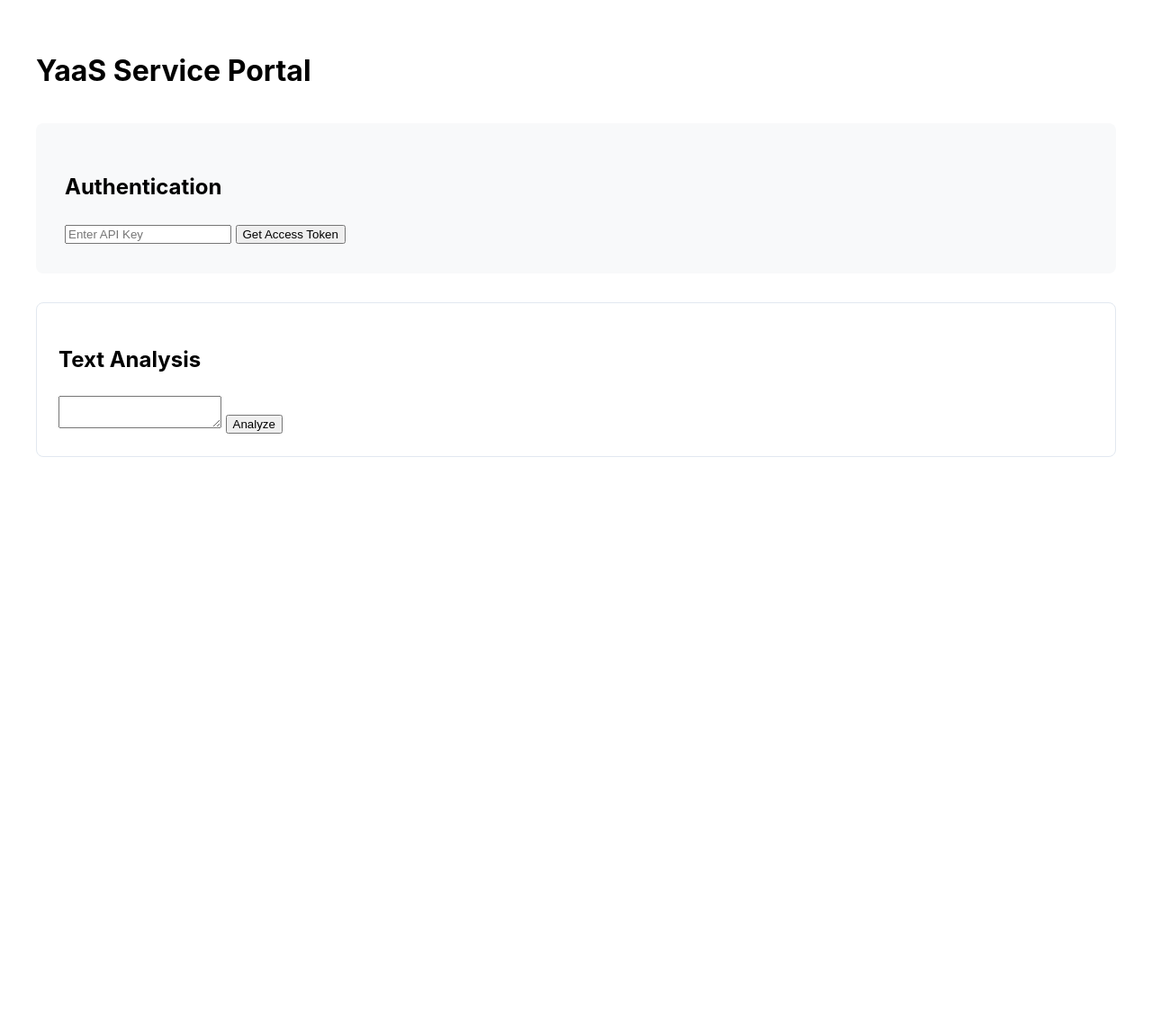
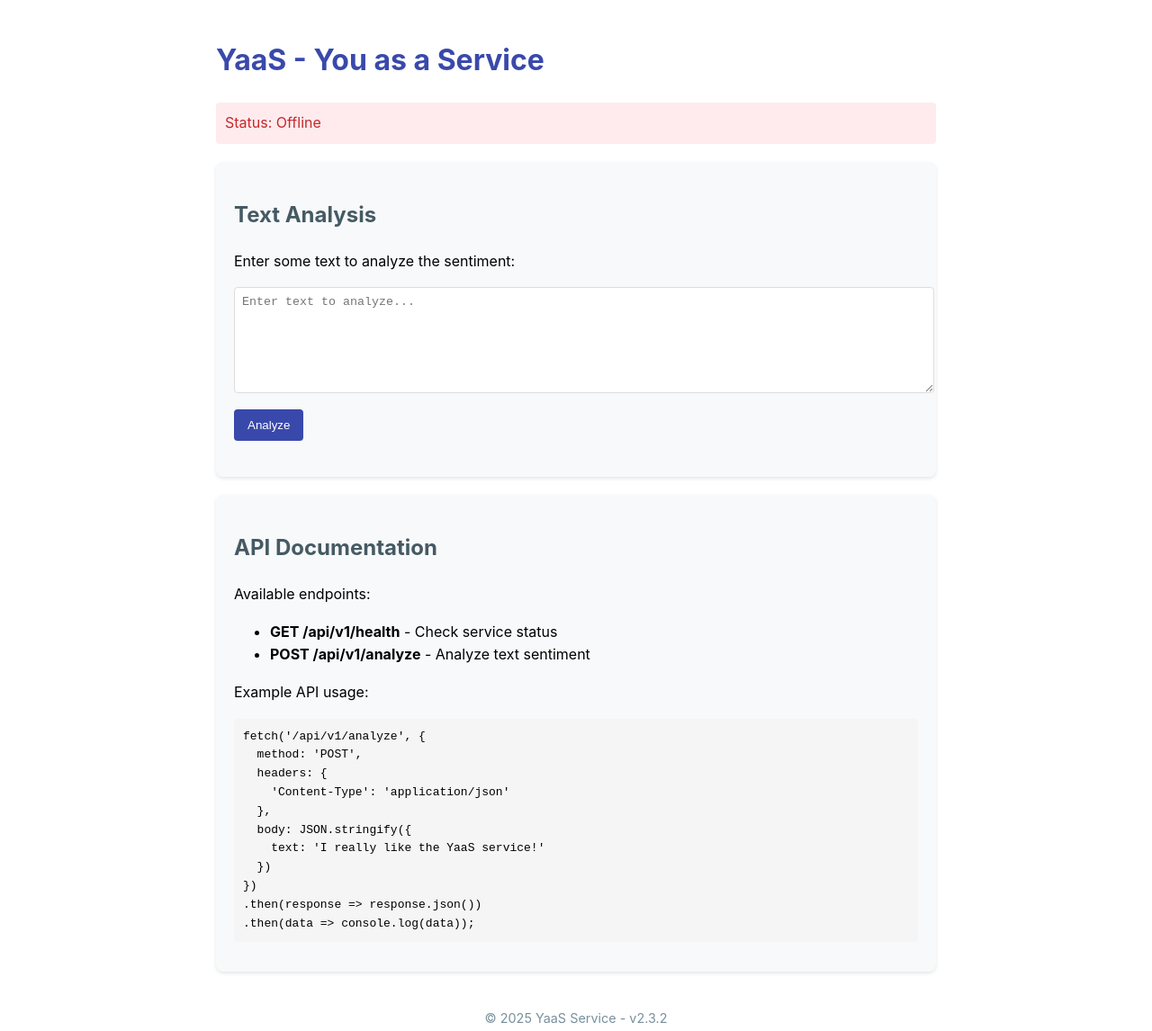
Before and after one commit to yaas-service/yaasservice.io, a website: page public/index.html in a window 1280 px wide. Shown: the whole page at 90% size. Before the commit the page ends 800 px from the top, so only its background shows below. Drawn offline with Linux system fonts and the light colour scheme; no server answers.

Commit message:
Simplified YaaS service for reliable production deployment v2.3.2

```diff
--- a/public/index.html
+++ b/public/index.html
@@ -1,93 +1,157 @@
 <!DOCTYPE html>
-<html>
+<html lang="en">
 <head>
-  <title>YaaS Service v2.2</title>
+  <meta charset="UTF-8">
+  <meta name="viewport" content="width=device-width, initial-scale=1.0">
+  <title>YaaS - You as a Service</title>
   <style>
     body {
-      font-family: -apple-system, BlinkMacSystemFont, sans-serif;
-      max-width: 1200px;
+      font-family: -apple-system, system-ui, BlinkMacSystemFont, "Segoe UI", Roboto, sans-serif;
+      max-width: 800px;
       margin: 0 auto;
-      padding: 2rem;
+      padding: 20px;
       line-height: 1.6;
     }
-    .auth-form {
+    .card {
       background: #f8f9fa;
-      padding: 2rem;
       border-radius: 8px;
-      margin: 2rem 0;
+      padding: 20px;
+      margin-bottom: 20px;
+      box-shadow: 0 2px 4px rgba(0,0,0,0.1);
     }
-    .endpoint-card {
-      border: 1px solid #e2e8f0;
-      border-radius: 8px;
-      padding: 1.5rem;
-      margin: 1rem 0;
+    h1 {
+      color: #3949ab;
+    }
+    h2 {
+      color: #455a64;
+    }
+    .status {
+      padding: 10px;
+      border-radius: 4px;
+      margin-bottom: 20px;
+    }
+    .online {
+      background-color: #e8f5e9;
+      color: #2e7d32;
+    }
+    .offline {
+      background-color: #ffebee;
+      color: #c62828;
+    }
+    textarea {
+      width: 100%;
+      height: 100px;
+      margin-bottom: 10px;
+      padding: 8px;
+      border: 1px solid #ddd;
+      border-radius: 4px;
+    }
+    button {
+      background: #3949ab;
+      color: white;
+      border: none;
+      padding: 10px 15px;
+      border-radius: 4px;
+      cursor: pointer;
+    }
+    button:hover {
+      background: #303f9f;
+    }
+    pre {
+      background: #f5f5f5;
+      padding: 10px;
+      border-radius: 4px;
+      overflow-x: auto;
+    }
+    footer {
+      margin-top: 40px;
+      text-align: center;
+      color: #78909c;
+      font-size: 0.9em;
     }
   </style>
 </head>
 <body>
-  <h1>YaaS Service Portal</h1>
-  <div id="status"></div>
+  <h1>YaaS - You as a Service</h1>
+  <div id="status" class="status">Checking service status...</div>
 
-  <div class="auth-form">
-    <h2>Authentication</h2>
-    <input type="password" id="apiKey" placeholder="Enter API Key">
-    <button onclick="getToken()">Get Access Token</button>
-    <div id="tokenResult"></div>
+  <div class="card">
+    <h2>Text Analysis</h2>
+    <p>Enter some text to analyze the sentiment:</p>
+    <textarea id="analyzeText" placeholder="Enter text to analyze..."></textarea>
+    <button id="analyzeBtn">Analyze</button>
+    <div id="result" style="margin-top: 20px;"></div>
   </div>
 
-  <div class="endpoint-card">
-    <h2>Text Analysis</h2>
-    <textarea id="analysisText"></textarea>
-    <button onclick="analyzeText()">Analyze</button>
-    <div id="analysisResult"></div>
+  <div class="card">
+    <h2>API Documentation</h2>
+    <p>Available endpoints:</p>
+    <ul>
+      <li><strong>GET /api/v1/health</strong> - Check service status</li>
+      <li><strong>POST /api/v1/analyze</strong> - Analyze text sentiment</li>
+    </ul>
+    <p>Example API usage:</p>
+    <pre>
+fetch('/api/v1/analyze', {
+  method: 'POST',
+  headers: {
+    'Content-Type': 'application/json'
+  },
+  body: JSON.stringify({
+    text: 'I really like the YaaS service!'
+  })
+})
+.then(response => response.json())
+.then(data => console.log(data));</pre>
   </div>
 
+  <footer>
+    &copy; 2025 YaaS Service - v2.3.2
+  </footer>
+
   <script>
-    async function getToken() {
-      const apiKey = document.getElementById('apiKey').value;
-      const resultDiv = document.getElementById('tokenResult');
-
-      try {
-        const response = await fetch('/api/v1/auth/token', {
-          method: 'POST',
-          headers: { 'Content-Type': 'application/json' },
-          body: JSON.stringify({ apiKey })
+    // Check service status
+    fetch('/api/v1/health')
+      .then(response => response.json())
+      .then(data => {
+        const statusElement = document.getElementById('status');
+        statusElement.textContent = `Status: ${data.status} (v${data.version})`;
+        statusElement.className = 'status online';
+      })
+      .catch(error => {
+        const statusElement = document.getElementById('status');
+        statusElement.textContent = 'Status: Offline';
+        statusElement.className = 'status offline';
       });
 
-        const data = await response.json();
-        resultDiv.textContent = `Token: ${data.token || 'Error: ' + data.error}`;
-      } catch (error) {
-        resultDiv.textContent = 'Error: ' + error.message;
-      }
+    // Setup analyze button
+    document.getElementById('analyzeBtn').addEventListener('click', () => {
+      const text = document.getElementById('analyzeText').value;
+      if (!text) {
+        alert('Please enter some text to analyze');
+        return;
       }
 
-    async function analyzeText() {
-      const text = document.getElementById('analysisText').value;
-      const resultDiv = document.getElementById('analysisResult');
+      const resultElement = document.getElementById('result');
+      resultElement.innerHTML = 'Analyzing...';
 
-      try {
-        const response = await fetch('/api/v1/analyze', {
+      fetch('/api/v1/analyze', {
         method: 'POST',
-          headers: { 'Content-Type': 'application/json' },
+        headers: {
+          'Content-Type': 'application/json'
+        },
         body: JSON.stringify({ text })
+      })
+        .then(response => response.json())
+        .then(data => {
+          resultElement.innerHTML = `
+            <h3>Analysis Results:</h3>
+            <pre>${JSON.stringify(data, null, 2)}</pre>
+          `;
+        })
+        .catch(error => {
+          resultElement.innerHTML = `<p style="color: red;">Error: ${error.message}</p>`;
         });
-
-        const data = await response.json();
-        resultDiv.textContent = JSON.stringify(data, null, 2);
-      } catch (error) {
-        resultDiv.textContent = 'Error: ' + error.message;
-      }
-    }
-
-    // Initial status check
-    fetch('/api/v1/health')
-      .then(res => res.json())
-      .then(data => {
-        document.getElementById('status').innerHTML = `
-          <div style="color: ${data.status === 'Operational' ? 'green' : 'red'}">
-            Service Status: ${data.status} (v${data.version})
-          </div>
-        `;
     });
   </script>
 </body>
```
Also changed, not shown: api/index.js (+93 -58 lines), package.json (+7 -4 lines), vercel.json, 11 other files. Lines whose indentation alone changed are shown as unchanged.
